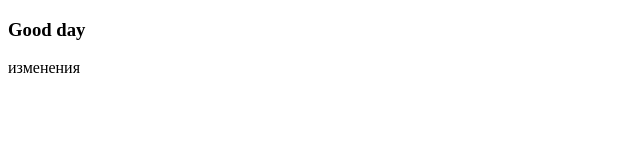
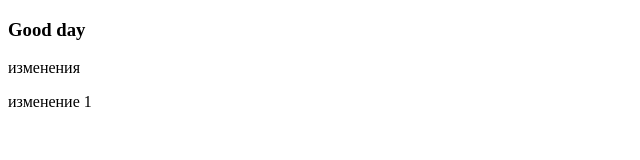
Before and after one commit to StanislavPol/step-1, a plain HTML site: page INDEX.html in a window 1280 px wide. Shown: the whole page, without its empty margins (0-640 px from the left). Drawn offline with Linux system fonts and the light colour scheme.

Commit message:
first commit

```diff
--- a/INDEX.html
+++ b/INDEX.html
@@ -9,6 +9,6 @@
 <body>
   <h3>Good day</h3>
   <p>изменения</p>
-
+  <p>изменение 1</p>
 </body>
 </html>
```
